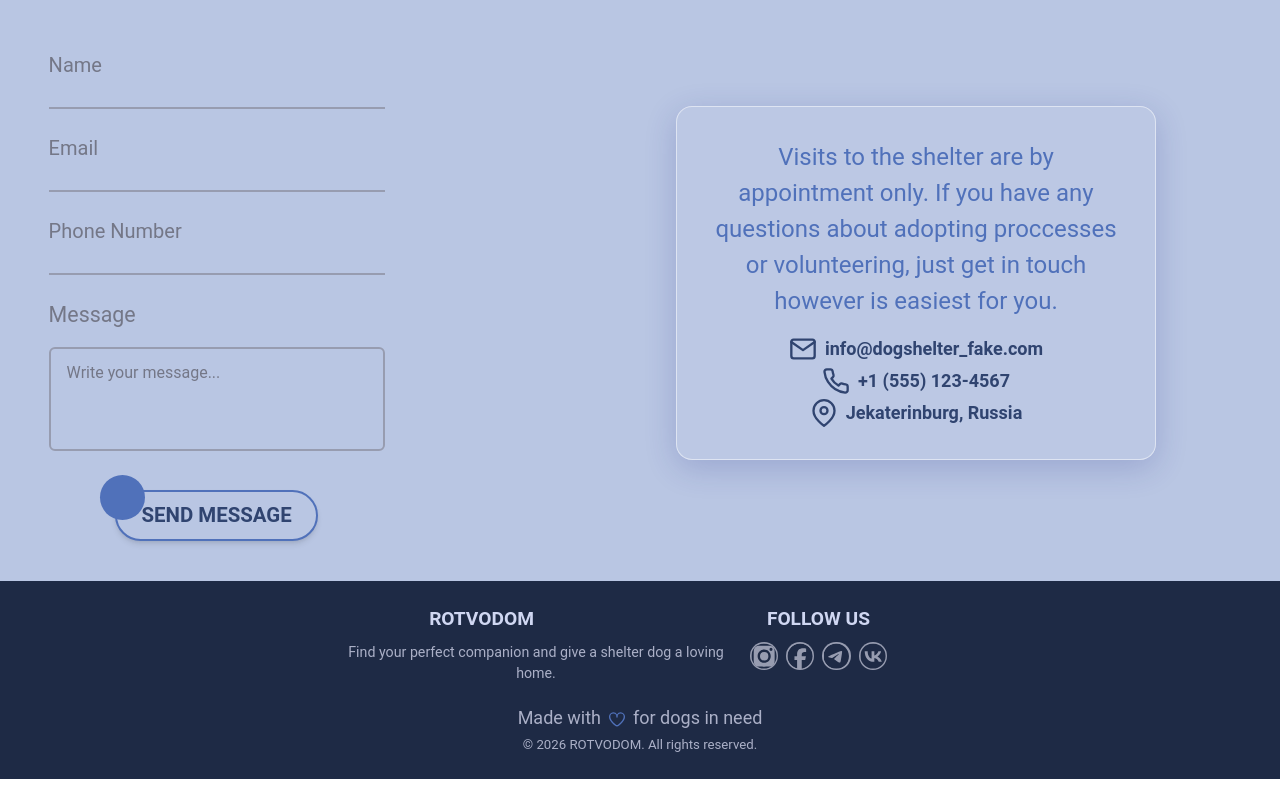
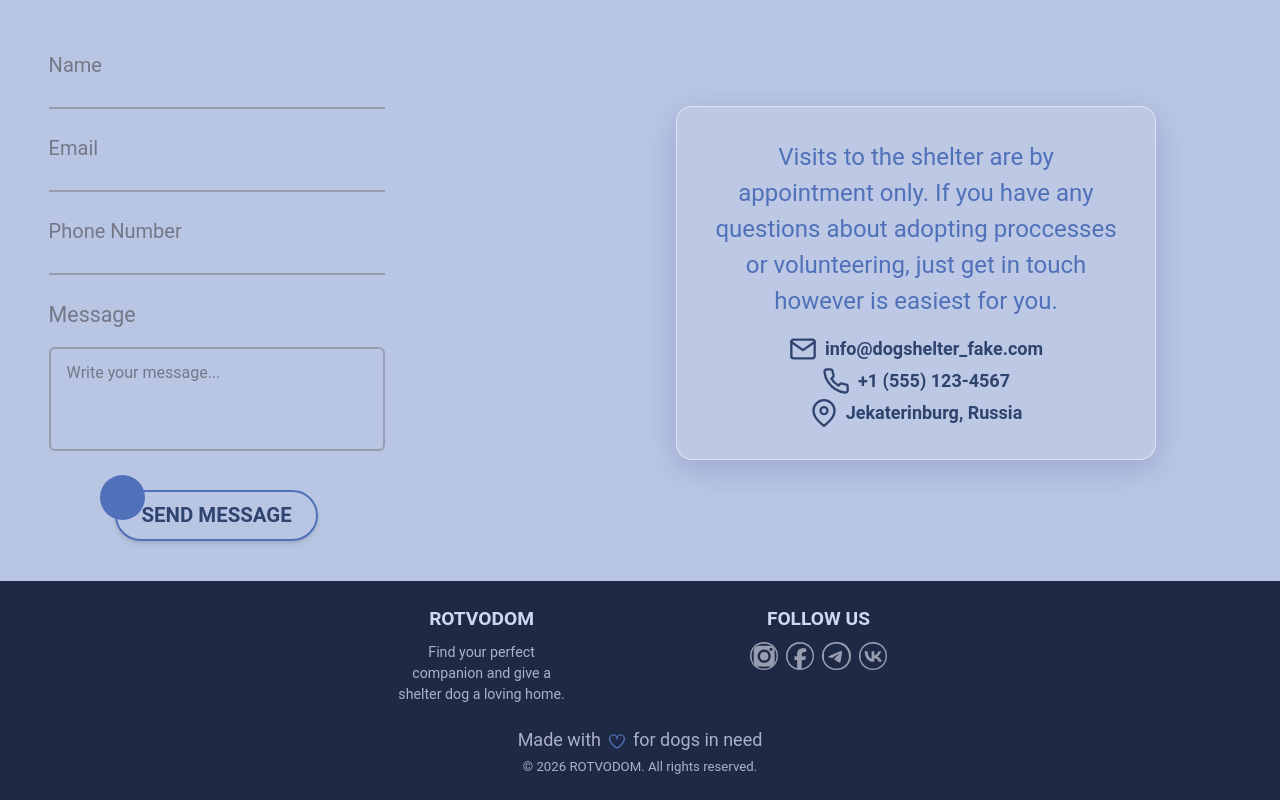
Before and after one commit to bavayra/dog-shelter, a React (Vite) app: page / in a window 1280 px wide. Shown: the part 6564-7364 px from the top of the page. Before the commit the page ends 7343 px from the top, so only its background shows below. Built offline with nearby package versions, Linux system fonts and the light colour scheme; a web font is replaced by a local one.

Commit message:
style(Footer): centered the intro text element, set width for it

```diff
--- a/src/components/Footer.tsx
+++ b/src/components/Footer.tsx
@@ -11,7 +11,7 @@ const Footer = () => {
       <div className="footer-grid tablet-lg:grid-cols-2 container mx-auto grid grid-cols-1 justify-items-center px-4 md:grid-cols-3">
         <div>
           <h3 className="footer-heading text-center font-bold">{APP_NAME}</h3>
-          <p className="footer-description text-center text-neutral-300">
+          <p className="footer-description mx-auto w-[60%] text-center text-neutral-300">
             Find your perfect companion and give a shelter dog a loving home.
           </p>
         </div>
```
